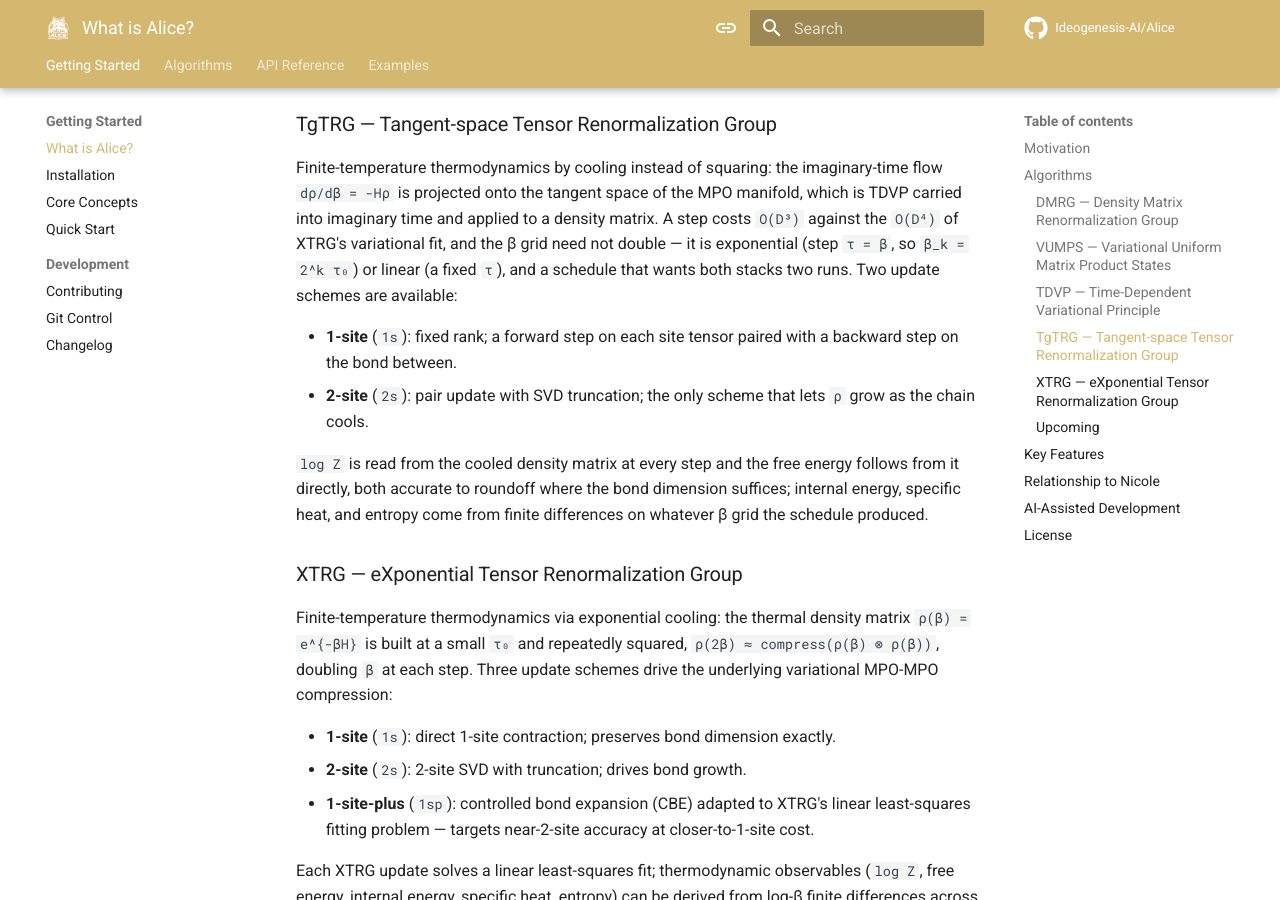
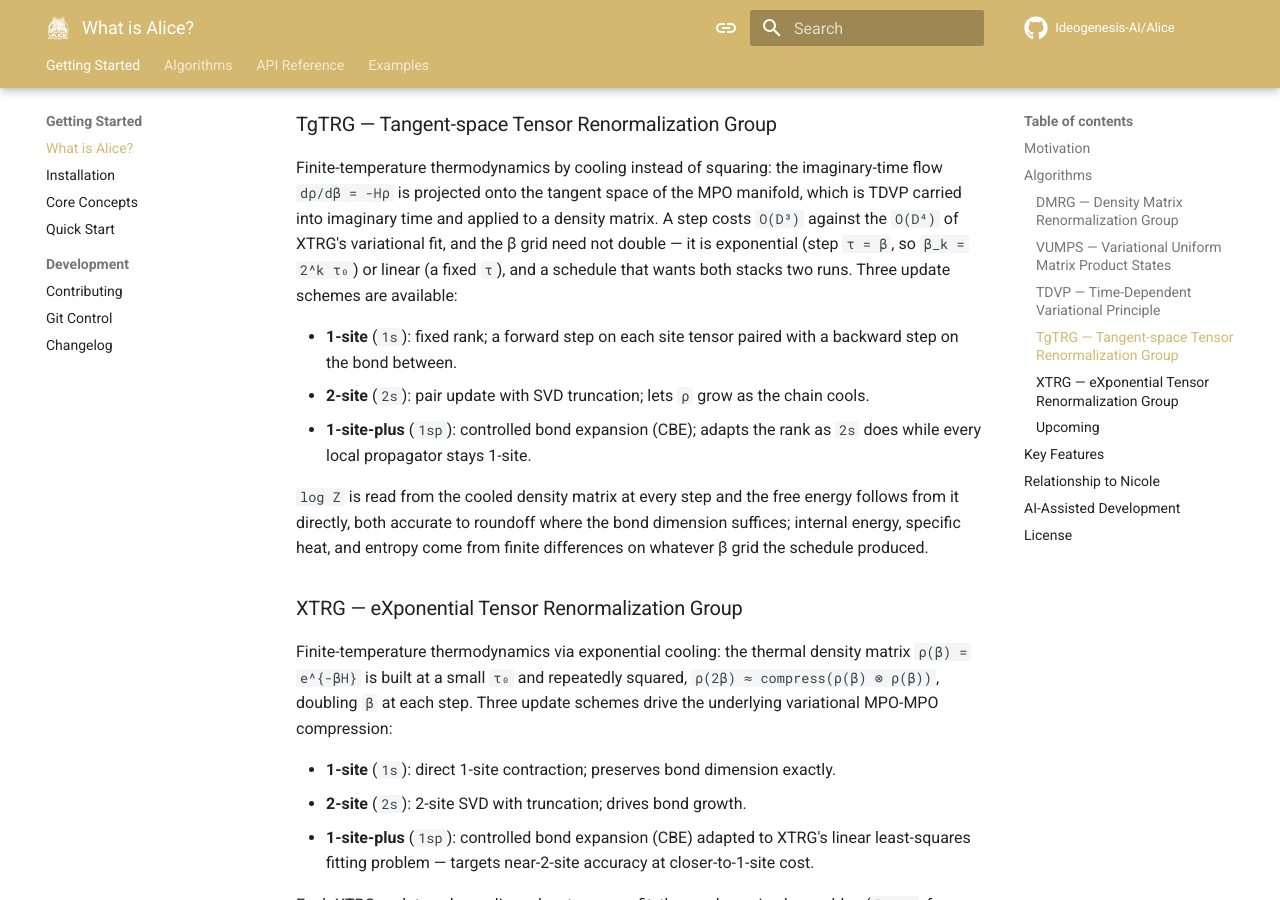
Before and after one commit to Ideogenesis-AI/Alice, an MkDocs documentation site: the page built from docs/getting-started/what-is-alice.md, in a window 1280 px wide and 900 px high, scrolled down 2213 px. Built offline with MkDocs 1.6.1 and Material for MkDocs 9.7.7, drawn with Linux system fonts in a browser that asks for light colours; comment, search, counter and statistics services are not loaded.

Commit message:
List the 1-site-plus scheme among TgTRG's update schemes
TgTRG now offers the same three schemes TDVP does, so the section no longer calls the 2-site one the only scheme that lets the density matrix grow as the chain cools.

```diff
--- a/docs/getting-started/what-is-alice.md
+++ b/docs/getting-started/what-is-alice.md
@@ -44,10 +44,11 @@ A real-valued input state is promoted to `complex128`, evolution being unitary.
 
 ### TgTRG — Tangent-space Tensor Renormalization Group
 
-Finite-temperature thermodynamics by cooling instead of squaring: the imaginary-time flow `dρ/dβ = -Hρ` is projected onto the tangent space of the MPO manifold, which is TDVP carried into imaginary time and applied to a density matrix. A step costs `O(D³)` against the `O(D⁴)` of XTRG's variational fit, and the β grid need not double — it is exponential (step `τ = β`, so `β_k = 2^k τ₀`) or linear (a fixed `τ`), and a schedule that wants both stacks two runs. Two update schemes are available:
+Finite-temperature thermodynamics by cooling instead of squaring: the imaginary-time flow `dρ/dβ = -Hρ` is projected onto the tangent space of the MPO manifold, which is TDVP carried into imaginary time and applied to a density matrix. A step costs `O(D³)` against the `O(D⁴)` of XTRG's variational fit, and the β grid need not double — it is exponential (step `τ = β`, so `β_k = 2^k τ₀`) or linear (a fixed `τ`), and a schedule that wants both stacks two runs. Three update schemes are available:
 
 - **1-site** (`1s`): fixed rank; a forward step on each site tensor paired with a backward step on the bond between.
-- **2-site** (`2s`): pair update with SVD truncation; the only scheme that lets `ρ` grow as the chain cools.
+- **2-site** (`2s`): pair update with SVD truncation; lets `ρ` grow as the chain cools.
+- **1-site-plus** (`1sp`): controlled bond expansion (CBE); adapts the rank as `2s` does while every local propagator stays 1-site.
 
 `log Z` is read from the cooled density matrix at every step and the free energy follows from it directly, both accurate to roundoff where the bond dimension suffices; internal energy, specific heat, and entropy come from finite differences on whatever β grid the schedule produced.
 
```
